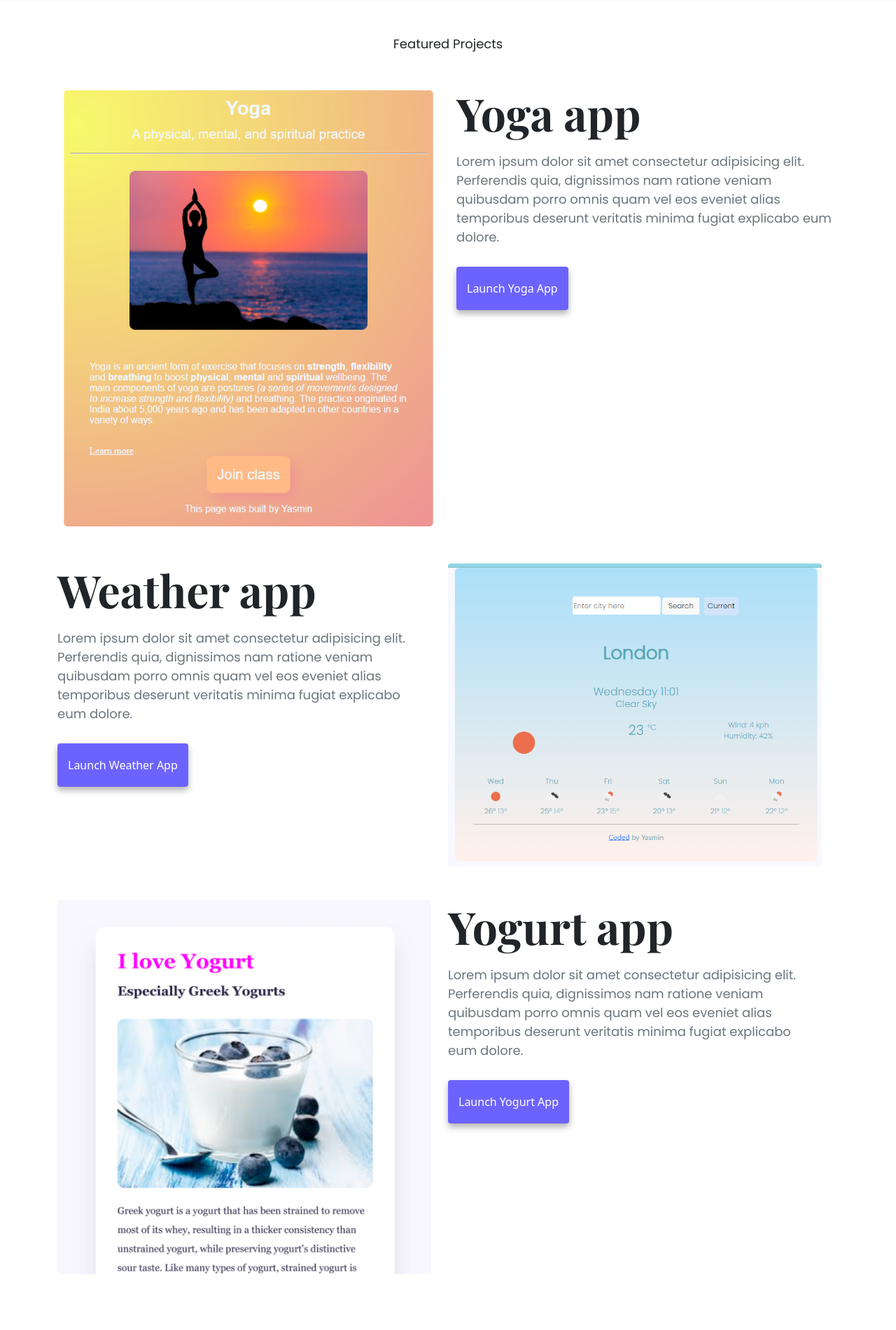
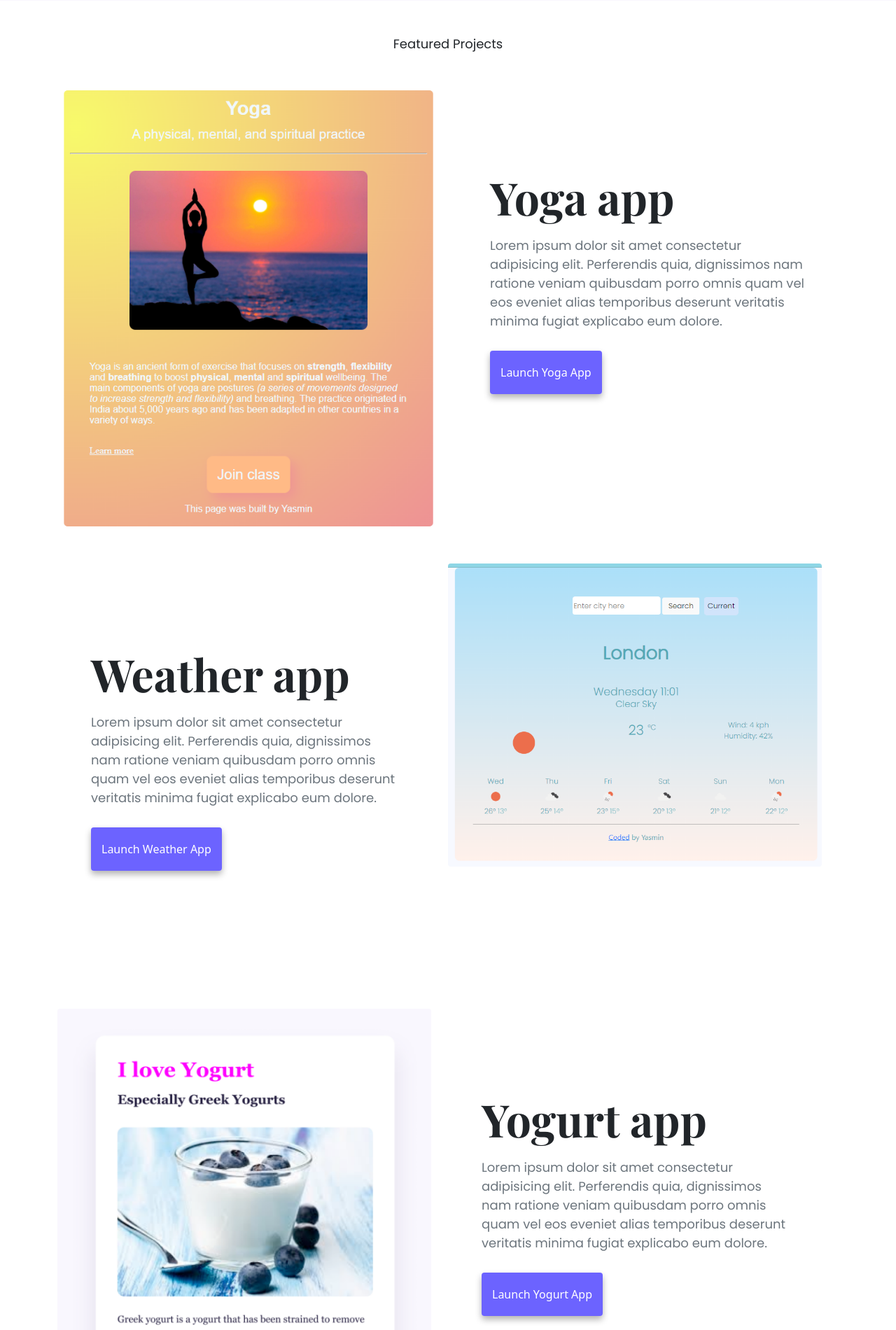
Before and after one commit to yasminlawre/portfolio-project, a plain HTML site: page index.html in a window 1280 px wide. Shown: the part 800-2700 px from the top of the page at 70% size. Drawn offline with nearby package versions, Linux system fonts and the light colour scheme.

Commit message:
added homepage content design

```diff
--- a/index.html
+++ b/index.html
@@ -91,16 +91,16 @@
 
     <div class="container projects">
       <div class="row mb-5">
-        <div class="col-md-6">
+        <div class="col d-none d-lg-block">
           <img
             src="images/yogaapp.png"
             class="img-fluid rounded d-none d-sm-block"
             alt="yoga app project"
           />
         </div>
-        <div class="col-md-6">
+        <div class="col-md-6 mb-5 project-description">
           <h4 class="mb-3">Yoga app</h4>
-          <p class="text-start text-muted">
+          <p class="text-start text-muted ">
             Lorem ipsum dolor sit amet consectetur adipisicing elit. Perferendis
             quia, dignissimos nam ratione veniam quibusdam porro omnis quam vel
             eos eveniet alias temporibus deserunt veritatis minima fugiat
@@ -113,9 +113,9 @@
           </div>
       </div>
       <div class="row mt-5">
-        <div class="col-md-6">
+        <div class="col-md-6 project-description">
           <h4 class="mb-3">Weather app</h4>
-          <p class="text-start text-muted">
+          <p class="text-start text-muted ">
             Lorem ipsum dolor sit amet consectetur adipisicing elit. Perferendis
             quia, dignissimos nam ratione veniam quibusdam porro omnis quam vel
             eos eveniet alias temporibus deserunt veritatis minima fugiat
@@ -127,25 +127,25 @@
             >
           </div>
         </div>
-        <div class="col-md-6">
+        <div class="col d-none d-lg-block">
           <img
             src="images/weatherapp.png"
-            class="img-fluid rounded d-none d-sm-block"
+            class="img-fluid rounded d-none d-sm-block "
             alt="weather app project"
           />
         </div>
       </div>
       <div class="row mt-5">
-        <div class="col-md-6">
+        <div class="col d-none d-lg-block">
           <img
             src="images/yogurt.png"
             class="img-fluid rounded d-none d-sm-block"
             alt="yogurt app project"
           />
         </div>
-        <div class="col-md-6">
+        <div class="col-md-6 project-description">
           <h4 class="mb-3">Yogurt app</h4>
-          <p class="text-start text-muted">
+          <p class="text-start text-muted ">
             Lorem ipsum dolor sit amet consectetur adipisicing elit. Perferendis
             quia, dignissimos nam ratione veniam quibusdam porro omnis quam vel
             eos eveniet alias temporibus deserunt veritatis minima fugiat
--- a/style.css
+++ b/style.css
@@ -111,6 +111,10 @@ div {
   display: block;
 }
 
+.project-description {
+  padding: 120px 60px;
+}
+
 .about-paragraphs {
   display: flex;
   margin: 30px 0;
@@ -131,3 +135,14 @@ div {
 .email-link:hover {
   text-decoration: underline;
 }
+
+@media (max-width: 960px) {
+  h1 {
+    font-size: 60px;
+  }
+
+  .project-description {
+    padding: 0;
+    text-align: center;
+  }
+}
```
